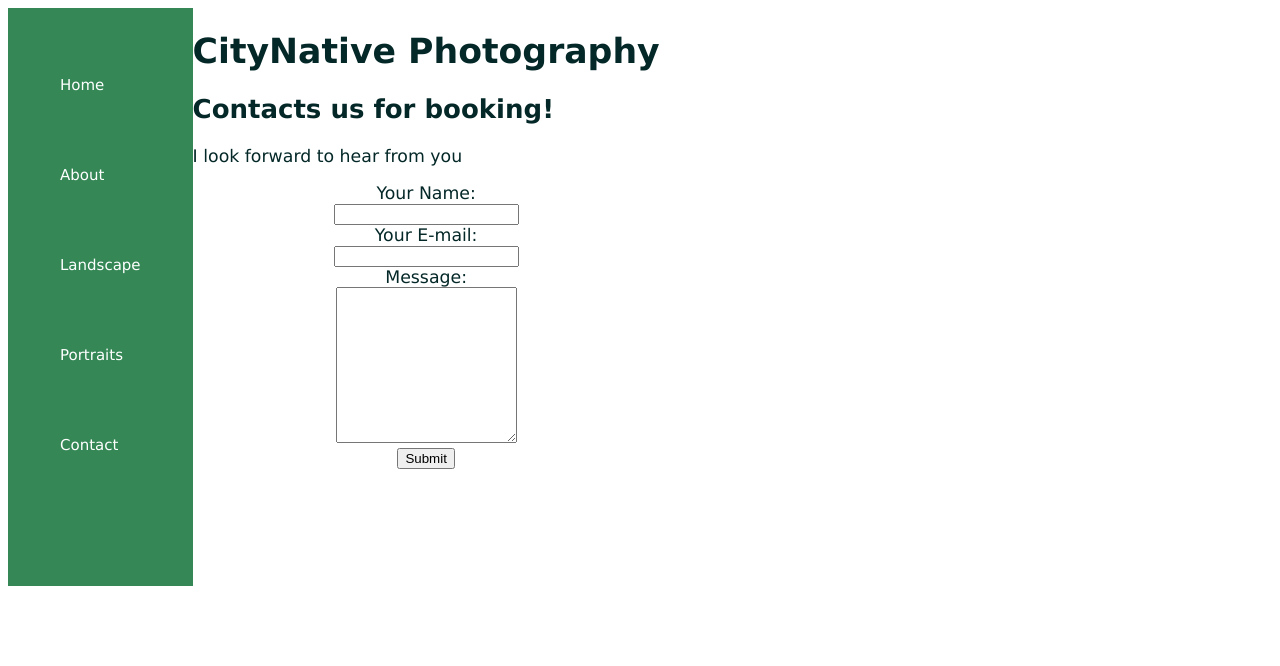
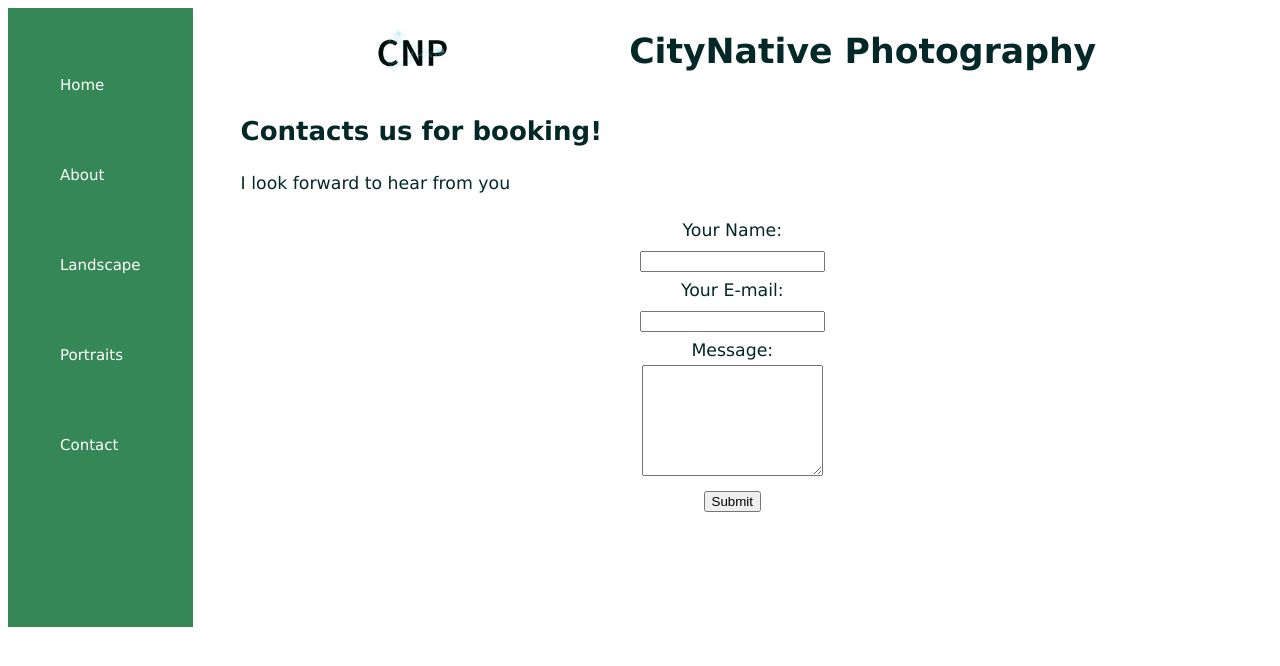
Before and after one commit to Cbahe/Photography-Portfolio, a plain HTML site: page contacts.html in a window 1280 px wide. Drawn offline with Linux system fonts and the light colour scheme.

Commit message:
added logo

```diff
--- a/contacts.html
+++ b/contacts.html
@@ -18,9 +18,12 @@
         <li><a href="/contacts.html">Contact</a></li>
       </ul>
     </nav>
-    <div id="contact">
-      <h1>CityNative Photography</h1>
-      <div class="form">
+    <div class="column">
+      <div id="topcontainer">
+        <h1>CityNative Photography</h1>
+        <img src="CNP logo-1.png" alt="cnplogo" height="85" width="85" />
+      </div>
+      <div class="main-form">
         <h2>Contacts us for booking!</h2>
         <p>I look forward to hear from you</p>
         <form
@@ -38,7 +41,7 @@
             </div>
             <div id="message">
               <label for="message">Message:</label><br />
-              <textarea name="message" rows="10\"></textarea>
+              <textarea name="message" rows="7\"></textarea>
             </div>
             <button type="submit">Submit</button>
         </form>
```
Also changed, not shown: Landscapes.html (+5 -2 lines), Portraits.html (+4 -1 lines), index.html (+2 -0 lines).
